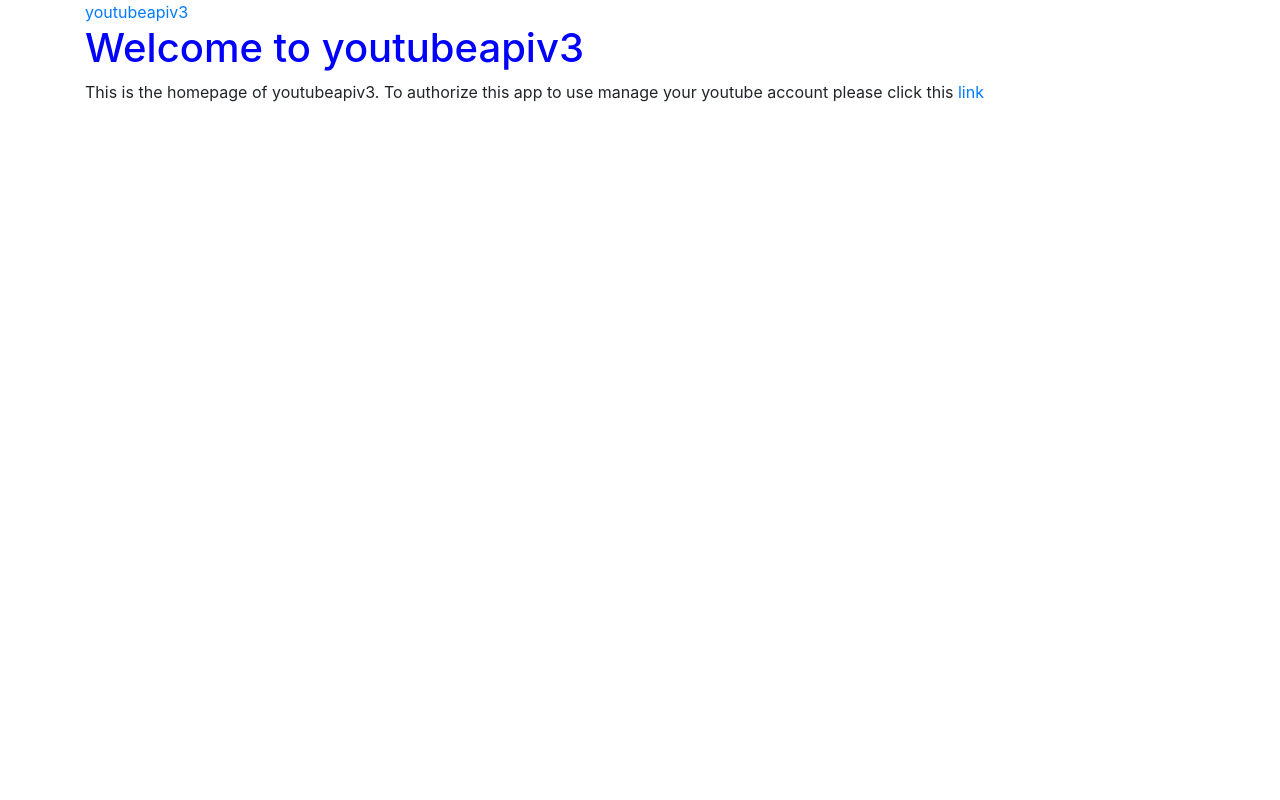
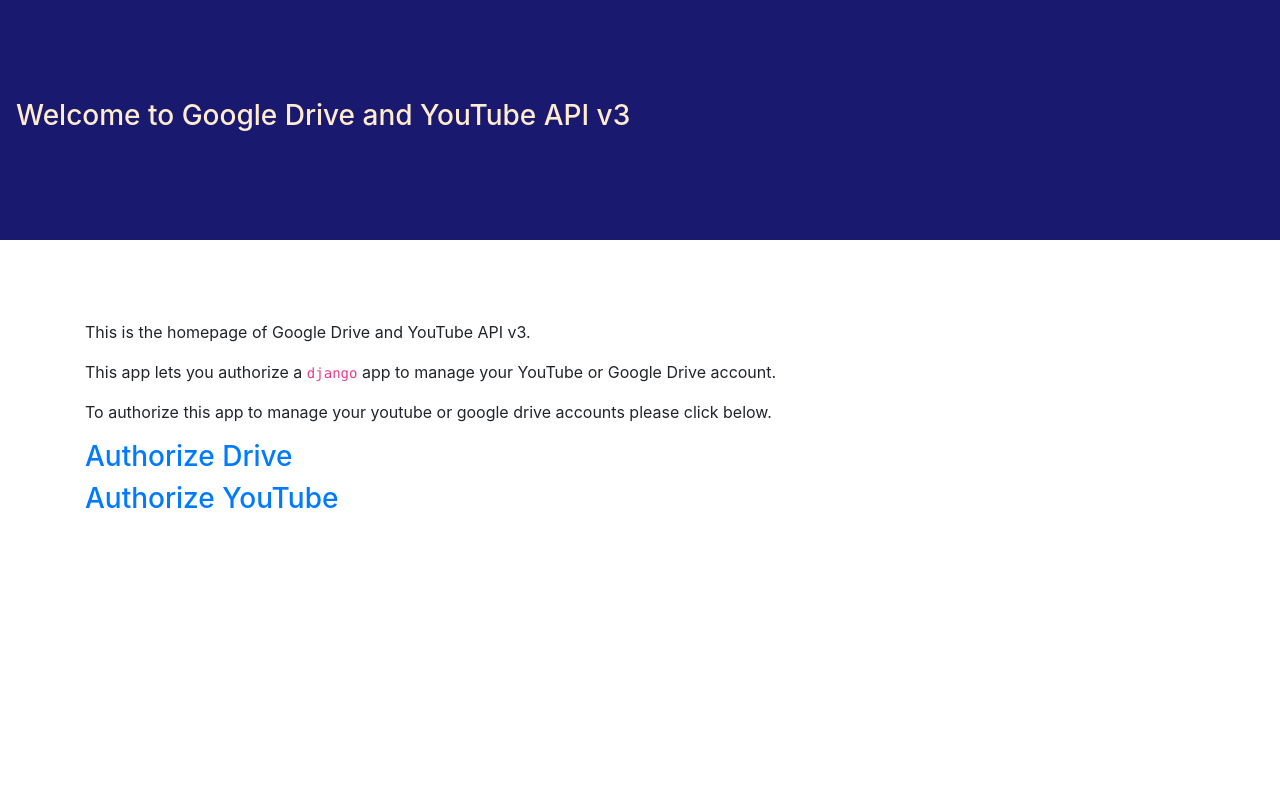
Before and after one commit to chidimo/youtube-drive-api-v3-django, a Django app: template templates/home.html in a window 1280 px wide. Run offline with Django 3.2, Linux system fonts and the light colour scheme; the template is opened without the code that fills it, so the values that code supplies are empty; some libraries are stand-ins or nearby versions.

Commit message:
various fixes

```diff
--- a/templates/home.html
+++ b/templates/home.html
@@ -1,32 +1,32 @@
 
 <html>
     <head>
-        <title>{% block title %}Welcome to youtubeapiv3{% endblock title %}</title>
+        <title>{% block title %}Welcome to Google Drive and YouTube API v3{% endblock title %}</title>
 
         <link rel="stylesheet" href="https://maxcdn.bootstrapcdn.com/bootstrap/4.0.0/css/bootstrap.min.css" integrity="sha384-Gn5384xqQ1aoWXA+058RXPxPg6fy4IWvTNh0E263XmFcJlSAwiGgFAW/dAiS6JXm" crossorigin="anonymous">
 
-		<script src="https://code.jquery.com/jquery-3.2.1.slim.min.js" integrity="sha384-KJ3o2DKtIkvYIK3UENzmM7KCkRr/rE9/Qpg6aAZGJwFDMVNA/GpGFF93hXpG5KkN" crossorigin="anonymous"></script>
 		<script src="https://cdnjs.cloudflare.com/ajax/libs/popper.js/1.12.9/umd/popper.min.js" integrity="sha384-ApNbgh9B+Y1QKtv3Rn7W3mgPxhU9K/ScQsAP7hUibX39j7fakFPskvXusvfa0b4Q" crossorigin="anonymous"></script>
         <script src="https://maxcdn.bootstrapcdn.com/bootstrap/4.0.0/js/bootstrap.min.js" integrity="sha384-JZR6Spejh4U02d8jOt6vLEHfe/JQGiRRSQQxSfFWpi1MquVdAyjUar5+76PVCmYl" crossorigin="anonymous"></script>
-
-        <style>
-            h1 {color : blue;}
-        </style>
     </head>
 
-    <body>
-        <div class="container">
-            <ul class="nav">
-                <li class="nav-item active"><a href="/">youtubeapiv3</a></li>
-            </ul>
-        </div>
+    <body style="padding-top: 20rem;">
+        <nav class="navbar fixed-top" style="background:midnightblue; height:15rem;">
+            <a class="navbar-brand" href="/">
+                <h3 style="color:blanchedalmond" title="/">
+                    Welcome to Google Drive and YouTube API v3
+                </h3>
+            </a>
+        </nav>
 
         <div class="container">
             {% block content %}
-            <h1>Welcome to youtubeapiv3</h1>
 
-            <p>This is the homepage of youtubeapiv3. To authorize
-                this app to use manage your youtube account please click this <a href="{% url 'youtube:authorize_youtube' %}" target="_blank">link</a></p>
+            <p>This is the homepage of Google Drive and YouTube API v3.</p>
+            <p>This app lets you authorize a <code>django</code> app to manage your YouTube or Google Drive account.</p>
+            <p>To authorize this app to manage your youtube or google drive accounts please click below.</p>
+
+            <h3><a href="{% url 'google-api:drive_authorize' %}" target="_blank">Authorize Drive</a></h3>
+            <h3><a href="{% url 'google-api:youtube_authorize' %}" target="_blank">Authorize YouTube</a></h3>
 
             {% endblock content %}
         </div>
--- a/youtube-drive-api-v3-django/urls.py
+++ b/youtube-drive-api-v3-django/urls.py
@@ -1,13 +1,13 @@
-"""youtubeapiv3 URL Configuration
+"""youtube-drive-api-v3-django URL Configuration
 """
 
 from django.contrib import admin
 from django.urls import path, include
 
-from youtube.views import homepage
+from . import views
 
 urlpatterns = [
     path('admin/', admin.site.urls),
-    path('', homepage, name='homepage'),
-    path('youtube/', include('youtube.urls')),
+    path('', views.home, name='home'),
+    path('google-api/', include('google_api.urls')),
 ]
--- /dev/null
+++ b/youtube-drive-api-v3-django/views.py
@@ -0,0 +1,5 @@
+from django.shortcuts import render
+
+def home(request):
+    template = "home.html"
+    return render(request, template, {})
```
Also changed, not shown: youtube-drive-api-v3-django/settings.py (+17 -1 lines), README.md, db.sqlite3 (added), google_api/urls.py (line endings or trailing spaces), 4 other files.
